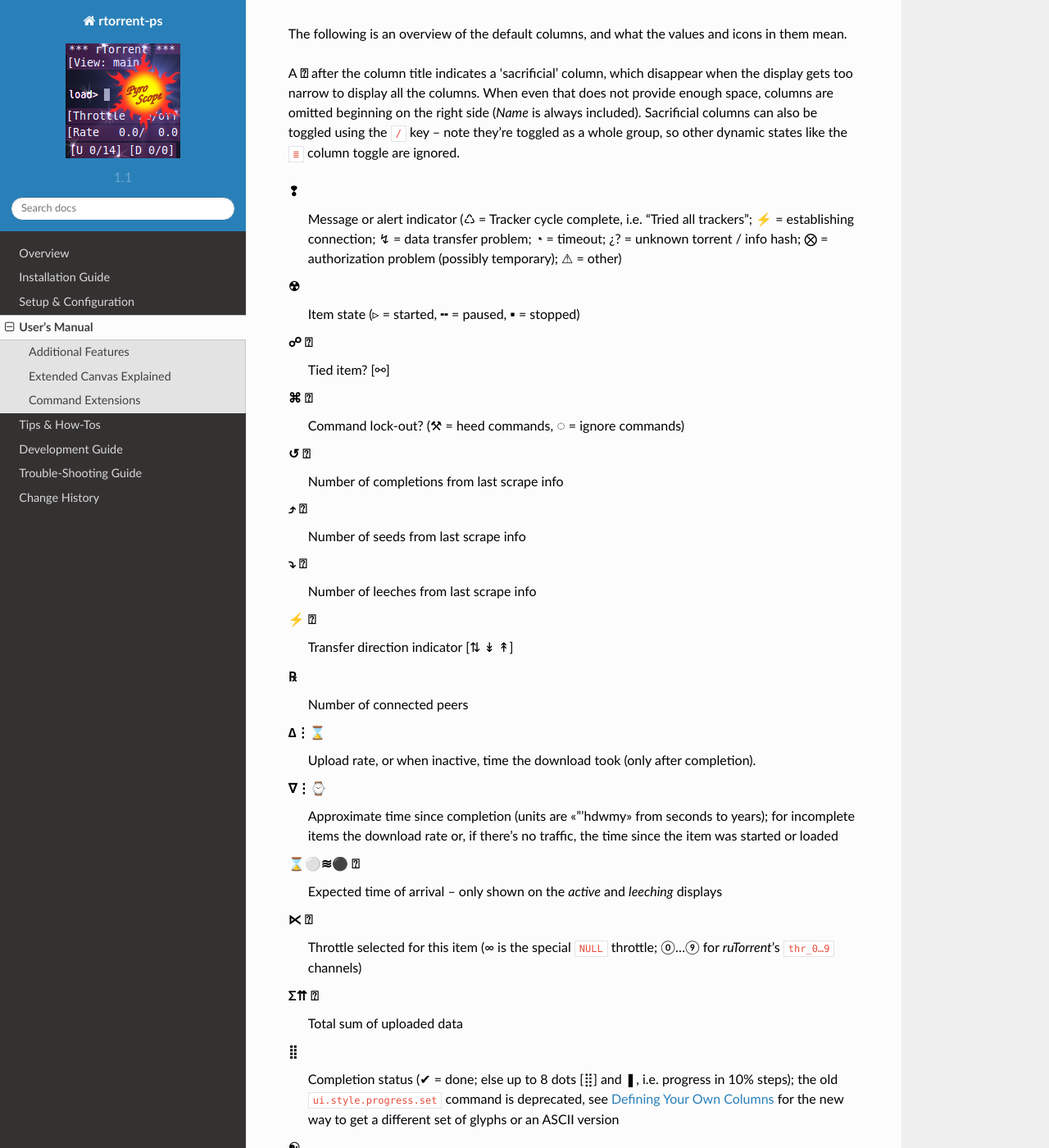
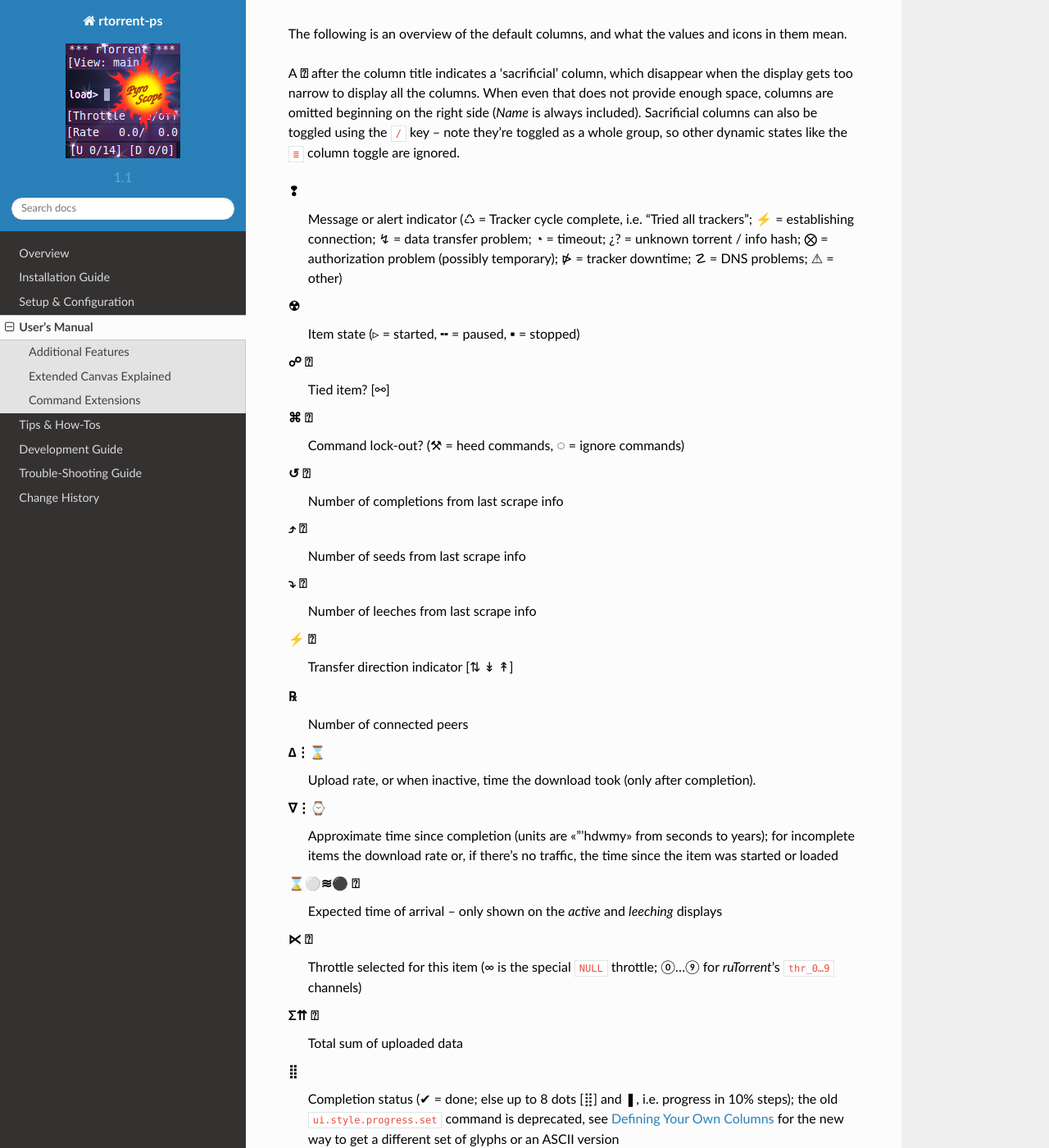
Before and after one commit to pyroscope/rtorrent-ps, a Sphinx documentation site: the page built from docs/manual.rst, in a window 1280 px wide and 1400 px high, scrolled down 2719 px. Shown: the whole window at 82% size. Built offline with Sphinx 7.4.7 and the Read the Docs theme 2.0.0, drawn with Linux system fonts in a browser that asks for light colours.

Commit message:
canvas: add ALERT_DOWN and ALERT_DNS

```diff
--- a/docs/manual.rst
+++ b/docs/manual.rst
@@ -139,7 +139,8 @@ so other dynamic states like the ``≣`` column toggle are ignored.
     Message or alert indicator (♺ = Tracker cycle complete,
     i.e. "Tried all trackers"; ⚡ = establishing connection;
     ↯ = data transfer problem; ◔ = timeout; ¿? = unknown torrent /
-    info hash; ⨂ = authorization problem (possibly temporary); ⚠ = other)
+    info hash; ⨂ = authorization problem (possibly temporary); ⋫ = tracker
+    downtime; ☡ = DNS problems; ⚠ = other)
 ☢
     Item state (▹ = started, ╍ = paused, ▪ = stopped)
 ☍    **⍰**
@@ -179,7 +180,7 @@ so other dynamic states like the ``≣`` column toggle are ignored.
     the old ``ui.style.ratio.set`` command is deprecated,
     see :ref:`add-custom-columns` for the new way to get
     a different set of number glyphs or an ASCII version
-✇
+⛁
     Data size
 ≣   **⍰**
     Chunk size - this column can be toggled on / off using the ``_`` key
```
Also changed, not shown: 2 other files.
